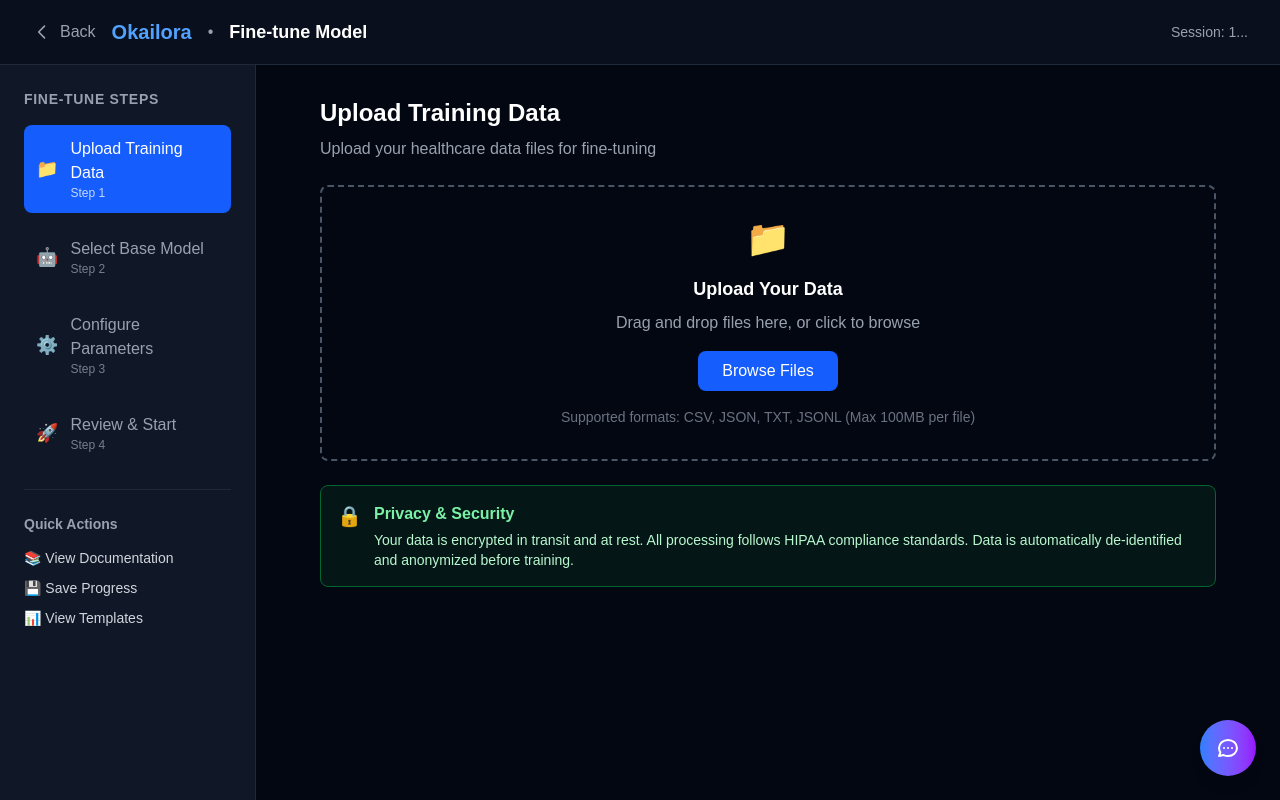
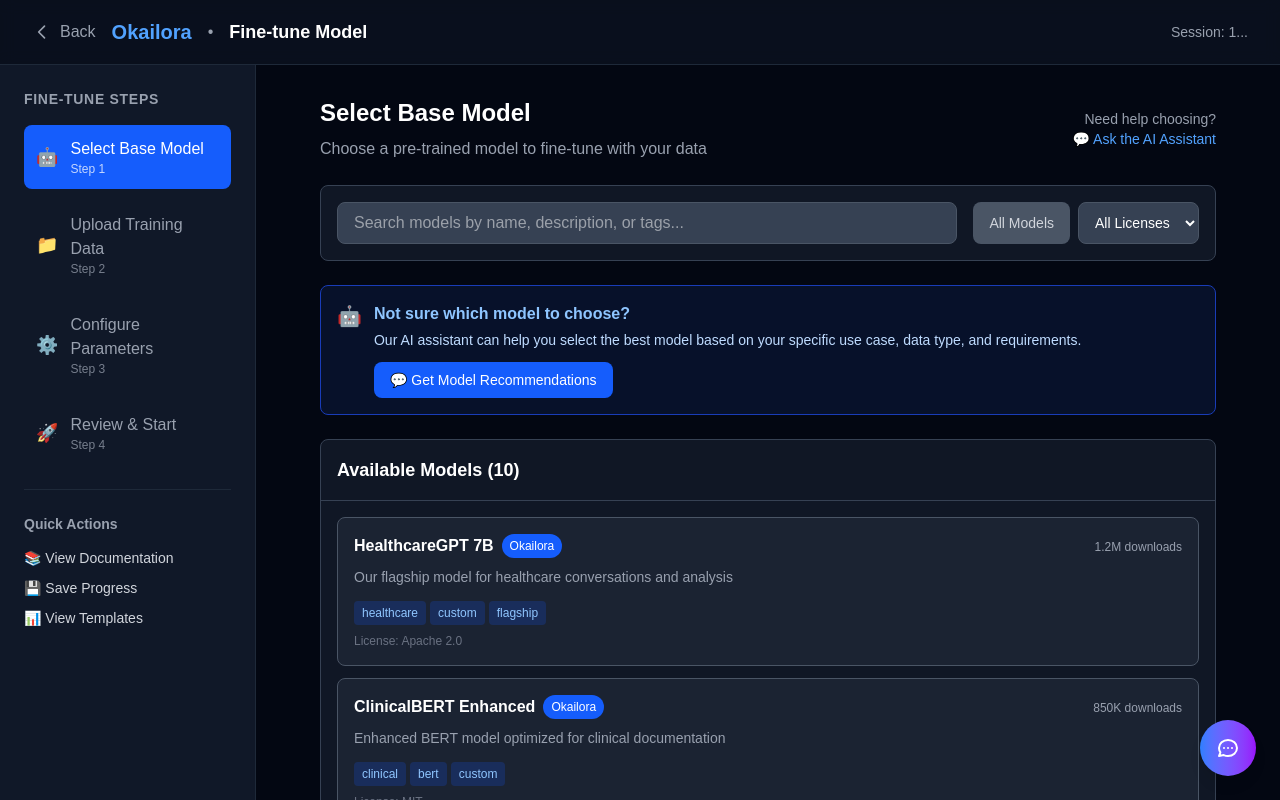
Before and after one commit to xinlei55555/okailora, a Next.js app in the folder frontend/: page /finetune/1 in a window 1280 px wide. Built offline with nearby package versions, Linux system fonts and the light colour scheme.

Commit message:
adjust workflow again

```diff
--- a/frontend/src/app/finetune/[sessionId]/page.tsx
+++ b/frontend/src/app/finetune/[sessionId]/page.tsx
@@ -277,8 +277,8 @@
               </h2>
               <div className="space-y-3">
                 {[
-                  { step: 1, title: "Upload Training Data", icon: "📁" },
-                  { step: 2, title: "Select Base Model", icon: "🤖" },
+                  { step: 1, title: "Select Base Model", icon: "🤖" },
+                  { step: 2, title: "Upload Training Data", icon: "📁" },
                   { step: 3, title: "Configure Parameters", icon: "⚙️" },
                   { step: 4, title: "Review & Start", icon: "🚀" },
                 ].map((item) => (
@@ -323,12 +323,222 @@
         <main className={`flex-1 transition-all duration-300 ${isChatOpen ? 'mr-0' : ''}`}>
           <div className="p-8">
             <div className="max-w-4xl mx-auto">
-              {/* Step 1: Data Upload */}
+              {/* Step 1: Model Selection */}
               {currentStep === 1 && (
                 <div className="space-y-6">
+                  <div className="flex items-center justify-between">
+                    <div>
+                      <h2 className="text-2xl font-bold mb-2">Select Base Model</h2>
+                      <p className="text-gray-400">Choose a pre-trained model to fine-tune with your data</p>
+                    </div>
+                    <div className="flex items-center space-x-3">
+                      <div className="text-sm text-gray-400 text-right">
+                        <p>Need help choosing?</p>
+                        <button className="text-blue-400 hover:text-blue-300 transition-colors">
+                          💬 Ask the AI Assistant
+                        </button>
+                      </div>
+                    </div>
+                  </div>
+
+                  {/* Simplified Search and Filters */}
+                  <div className="bg-gray-800/50 rounded-lg p-4 border border-gray-700">
+                    <div className="flex flex-col sm:flex-row gap-4">
+                      {/* Search */}
+                      <div className="flex-1">
+                        <input
+                          type="text"
+                          value={searchQuery}
+                          onChange={(e) => setSearchQuery(e.target.value)}
+                          placeholder="Search models by name, description, or tags..."
+                          className="w-full bg-gray-700 border border-gray-600 rounded-lg px-4 py-2 focus:outline-none focus:ring-2 focus:ring-blue-500"
+                        />
+                      </div>
+
+                      {/* Quick Filters */}
+                      <div className="flex gap-2">
+                        <button
+                          onClick={() => setShowOurModelsOnly(!showOurModelsOnly)}
+                          className={`px-4 py-2 rounded-lg text-sm font-medium transition-colors ${
+                            showOurModelsOnly
+                              ? "bg-blue-600 text-white"
+                              : "bg-gray-600 text-gray-300 hover:bg-gray-500"
+                          }`}
+                        >
+                          {showOurModelsOnly ? "Okailora Only" : "All Models"}
+                        </button>
+
+                        <select
+                          value={selectedLicense}
+                          onChange={(e) => setSelectedLicense(e.target.value)}
+                          className="bg-gray-700 border border-gray-600 rounded-lg px-3 py-2 text-sm focus:outline-none focus:ring-2 focus:ring-blue-500"
+                        >
+                          <option value="all">All Licenses</option>
+                          {allLicenses.map(license => (
+                            <option key={license} value={license}>{license}</option>
+                          ))}
+                        </select>
+                      </div>
+                    </div>
+
+                    {/* Tag Filters - Collapsible */}
+                    {selectedTags.length > 0 || searchQuery !== '' ? (
+                      <div className="mt-4 pt-4 border-t border-gray-700">
+                        <div className="flex flex-wrap gap-2">
+                          <span className="text-sm text-gray-400 mr-2">Tags:</span>
+                          {allTags.map(tag => (
+                            <button
+                              key={tag}
+                              onClick={() => {
+                                setSelectedTags(prev =>
+                                  prev.includes(tag)
+                                    ? prev.filter(t => t !== tag)
+                                    : [...prev, tag]
+                                );
+                              }}
+                              className={`px-2 py-1 rounded-full text-xs transition-colors ${
+                                selectedTags.includes(tag)
+                                  ? "bg-blue-600 text-white"
+                                  : "bg-gray-600 text-gray-300 hover:bg-gray-500"
+                              }`}
+                            >
+                              {tag}
+                            </button>
+                          ))}
+                        </div>
+                      </div>
+                    ) : null}
+                  </div>
+
+                  {/* AI Assistant Suggestion */}
+                  <div className="bg-blue-900/20 border border-blue-800 rounded-lg p-4">
+                    <div className="flex items-start space-x-3">
+                      <div className="text-blue-400 text-xl">🤖</div>
+                      <div>
+                        <h4 className="font-semibold text-blue-300 mb-1">Not sure which model to choose?</h4>
+                        <p className="text-sm text-blue-200 mb-3">
+                          Our AI assistant can help you select the best model based on your specific use case, data type, and requirements.
+                        </p>
+                        <button className="text-sm bg-blue-600 hover:bg-blue-700 text-white px-4 py-2 rounded-lg transition-colors">
+                          💬 Get Model Recommendations
+                        </button>
+                      </div>
+                    </div>
+                  </div>
+
+                  {/* Models List */}
+                  <div className="bg-gray-800/50 rounded-lg border border-gray-700">
+                    <div className="p-4 border-b border-gray-700 flex items-center justify-between">
+                      <h3 className="text-lg font-semibold">
+                        Available Models ({filteredModels.length})
+                      </h3>
+                      {showOurModelsOnly && (
+                        <span className="text-sm bg-blue-600/20 text-blue-300 px-2 py-1 rounded">
+                          Okailora Models Only
+                        </span>
+                      )}
+                    </div>
+
+                    <div className="max-h-96 overflow-y-auto">
+                      <div className="p-4 space-y-3">
+                        {filteredModels.map((model: Model) => (
+                          <div
+                            key={model.id}
+                            onClick={() => setSelectedModel(model.id)}
+                            className={`p-4 rounded-lg border cursor-pointer transition-all hover:scale-[1.01] ${
+                              selectedModel === model.id
+                                ? "border-blue-500 bg-blue-500/10 shadow-lg"
+                                : "border-gray-600 hover:border-gray-500 bg-gray-700/30"
+                            }`}
+                          >
+                            <div className="flex items-start justify-between mb-2">
+                              <div className="flex items-center space-x-2">
+                                <h3 className="font-semibold text-white">{model.name}</h3>
+                                {model.isOurs && (
+                                  <span className="text-xs bg-blue-600 text-white px-2 py-1 rounded-full font-medium">
+                                    Okailora
+                                  </span>
+                                )}
+                              </div>
+                              <div className="text-right">
+                                <span className="text-xs text-gray-400">{model.downloads} downloads</span>
+                                {selectedModel === model.id && (
+                                  <div className="text-xs text-blue-400 mt-1">✓ Selected</div>
+                                )}
+                              </div>
+                            </div>
+                            <p className="text-sm text-gray-400 mb-3 leading-relaxed">{model.description}</p>
+                            <div className="flex flex-wrap gap-1 mb-2">
+                              {model.tags.slice(0, 4).map((tag: string) => (
+                                <span
+                                  key={tag}
+                                  className={`text-xs px-2 py-1 rounded ${
+                                    model.isOurs
+                                      ? "bg-blue-600/20 text-blue-300"
+                                      : "bg-gray-600 text-gray-300"
+                                  }`}
+                                >
+                                  {tag}
+                                </span>
+                              ))}
+                              {model.tags.length > 4 && (
+                                <span className="text-xs text-gray-500">
+                                  +{model.tags.length - 4} more
+                                </span>
+                              )}
+                            </div>
+                            <div className="text-xs text-gray-500">License: {model.license}</div>
+                          </div>
+                        ))}
+
+                        {filteredModels.length === 0 && (
+                          <div className="text-center py-8 text-gray-400">
+                            <div className="text-4xl mb-2">🔍</div>
+                            <p>No models found matching your criteria</p>
+                            <button
+                              onClick={() => {
+                                setSearchQuery('');
+                                setSelectedTags([]);
+                                setSelectedLicense('all');
+                                setShowOurModelsOnly(false);
+                              }}
+                              className="text-blue-400 hover:text-blue-300 text-sm mt-2"
+                            >
+                              Clear all filters
+                            </button>
+                          </div>
+                        )}
+                      </div>
+                    </div>
+                  </div>
+
+                  {selectedModel && (
+                    <div className="flex justify-end">
+                      <button
+                        onClick={() => setCurrentStep(2)}
+                        className="bg-blue-600 hover:bg-blue-700 text-white px-6 py-3 rounded-lg transition-colors font-medium"
+                      >
+                        Continue to Data Upload →
+                      </button>
+                    </div>
+                  )}
+                </div>
+              )}
+
+              {/* Step 2: Data Upload */}
+              {currentStep === 2 && (
+                <div className="space-y-6">
+                  <div className="flex items-center justify-between">
                     <div>
                       <h2 className="text-2xl font-bold mb-2">Upload Training Data</h2>
                       <p className="text-gray-400">Upload your healthcare data files for fine-tuning</p>
+                    </div>
+                    <div className="text-sm text-gray-400 text-right">
+                      <p>Selected Model:</p>
+                      <p className="text-blue-400 font-medium">
+                        {selectedModel ? allModels.find(m => m.id === selectedModel)?.name : 'None'}
+                      </p>
+                    </div>
                   </div>
 
                   {/* File Upload Area */}
@@ -431,175 +641,22 @@
                     </div>
                   </div>
 
-                  {uploadedFiles.some(f => f.status === 'completed') && (
-                    <div className="flex justify-end">
-                      <button
-                        onClick={() => setCurrentStep(2)}
-                        className="bg-blue-600 hover:bg-blue-700 text-white px-6 py-2 rounded-lg transition-colors"
-                      >
-                        Continue to Model Selection
-                      </button>
-                    </div>
-                  )}
-                </div>
-              )}
-
-              {/* Step 2: Model Selection */}
-              {currentStep === 2 && (
-                <div className="space-y-6">
-                  <div>
-                    <h2 className="text-2xl font-bold mb-2">Select Base Model</h2>
-                    <p className="text-gray-400">Choose a pre-trained model to fine-tune with your data</p>
-                  </div>
-
-                  {/* Search and Filters */}
-                  <div className="bg-gray-800/50 rounded-lg p-6 border border-gray-700">
-                    <div className="grid grid-cols-1 md:grid-cols-2 lg:grid-cols-4 gap-4 mb-6">
-                      {/* Search */}
-                      <div className="lg:col-span-2">
-                        <label className="block text-sm font-medium mb-2">Search Models</label>
-                        <input
-                          type="text"
-                          value={searchQuery}
-                          onChange={(e) => setSearchQuery(e.target.value)}
-                          placeholder="Search for medical, clinical, or healthcare models..."
-                          className="w-full bg-gray-700 border border-gray-600 rounded-lg px-4 py-2 focus:outline-none focus:ring-2 focus:ring-blue-500"
-                        />
-                      </div>
-
-                      {/* License Filter */}
-                      <div>
-                        <label className="block text-sm font-medium mb-2">License</label>
-                        <select
-                          value={selectedLicense}
-                          onChange={(e) => setSelectedLicense(e.target.value)}
-                          className="w-full bg-gray-700 border border-gray-600 rounded-lg px-4 py-2 focus:outline-none focus:ring-2 focus:ring-blue-500"
-                        >
-                          <option value="all">All Licenses</option>
-                          {allLicenses.map(license => (
-                            <option key={license} value={license}>{license}</option>
-                          ))}
-                        </select>
-                      </div>
-
-                      {/* Our Models Toggle */}
-                      <div>
-                        <label className="block text-sm font-medium mb-2">Source</label>
-                        <button
-                          onClick={() => setShowOurModelsOnly(!showOurModelsOnly)}
-                          className={`w-full px-4 py-2 rounded-lg border transition-colors ${
-                            showOurModelsOnly
-                              ? "bg-blue-600 border-blue-500 text-white"
-                              : "bg-gray-700 border-gray-600 text-gray-300 hover:bg-gray-600"
-                          }`}
-                        >
-                          {showOurModelsOnly ? "Okailora Only" : "All Models"}
-                        </button>
-                      </div>
-                    </div>
-
-                    {/* Tag Filters */}
-                    <div>
-                      <label className="block text-sm font-medium mb-2">Filter by Tags</label>
-                      <div className="flex flex-wrap gap-2">
-                        {allTags.map(tag => (
-                          <button
-                            key={tag}
-                            onClick={() => {
-                              setSelectedTags(prev =>
-                                prev.includes(tag)
-                                  ? prev.filter(t => t !== tag)
-                                  : [...prev, tag]
-                              );
-                            }}
-                            className={`px-3 py-1 rounded-full text-sm transition-colors ${
-                              selectedTags.includes(tag)
-                                ? "bg-blue-600 text-white"
-                                : "bg-gray-600 text-gray-300 hover:bg-gray-500"
-                            }`}
-                          >
-                            {tag}
-                          </button>
-                        ))}
-                      </div>
-                    </div>
-                  </div>
-
-                  {/* Models List */}
-                  <div className="bg-gray-800/50 rounded-lg border border-gray-700">
-                    <div className="p-4 border-b border-gray-700">
-                      <h3 className="text-lg font-semibold">
-                        Available Models ({filteredModels.length})
-                      </h3>
-                    </div>
-
-                    <div className="max-h-96 overflow-y-auto">
-                      <div className="p-4 space-y-4">
-                        {filteredModels.map((model: Model) => (
-                          <div
-                            key={model.id}
-                            onClick={() => setSelectedModel(model.id)}
-                            className={`p-4 rounded-lg border cursor-pointer transition-all ${
-                              selectedModel === model.id
-                                ? "border-blue-500 bg-blue-500/10"
-                                : "border-gray-600 hover:border-gray-500 bg-gray-700/30"
-                            }`}
-                          >
-                            <div className="flex items-start justify-between mb-2">
-                              <div className="flex items-center space-x-2">
-                                <h3 className="font-semibold text-white">{model.name}</h3>
-                                {model.isOurs && (
-                                  <span className="text-xs bg-blue-600 text-white px-2 py-1 rounded-full">
-                                    Okailora
-                                  </span>
-                                )}
-                              </div>
-                              <span className="text-xs text-gray-400">{model.downloads}</span>
-                            </div>
-                            <p className="text-sm text-gray-400 mb-3">{model.description}</p>
-                            <div className="flex flex-wrap gap-1 mb-2">
-                              {model.tags.map((tag: string) => (
-                                <span
-                                  key={tag}
-                                  className={`text-xs px-2 py-1 rounded ${
-                                    model.isOurs
-                                      ? "bg-blue-600/20 text-blue-300"
-                                      : "bg-gray-600 text-gray-300"
-                                  }`}
-                                >
-                                  {tag}
-                                </span>
-                              ))}
-                            </div>
-                            <div className="text-xs text-gray-500">License: {model.license}</div>
-                          </div>
-                        ))}
-
-                        {filteredModels.length === 0 && (
-                          <div className="text-center py-8 text-gray-400">
-                            No models found matching your criteria
-                          </div>
-                        )}
-                      </div>
-                    </div>
-                  </div>
-
-                  {selectedModel && (
                   <div className="flex justify-between">
                     <button
                       onClick={() => setCurrentStep(1)}
                       className="border border-gray-600 text-gray-300 hover:bg-gray-700 px-6 py-2 rounded-lg transition-colors"
                     >
-                        Back to Data Upload
+                      ← Back to Model Selection
                     </button>
+                    {uploadedFiles.some(f => f.status === 'completed') && (
                       <button
                         onClick={() => setCurrentStep(3)}
                         className="bg-blue-600 hover:bg-blue-700 text-white px-6 py-2 rounded-lg transition-colors"
                       >
-                        Configure Parameters
+                        Configure Parameters →
                       </button>
+                    )}
                   </div>
-                  )}
                 </div>
               )}
 
@@ -795,13 +852,13 @@
                       onClick={() => setCurrentStep(2)}
                       className="border border-gray-600 text-gray-300 hover:bg-gray-700 px-6 py-2 rounded-lg transition-colors"
                     >
-                      Back to Model Selection
+                      ← Back to Data Upload
                     </button>
                     <button
                       onClick={() => setCurrentStep(4)}
                       className="bg-blue-600 hover:bg-blue-700 text-white px-6 py-2 rounded-lg transition-colors"
                     >
-                      Review & Start Training
+                      Review & Start Training →
                     </button>
                   </div>
                 </div>
@@ -916,7 +973,7 @@
                       onClick={() => setCurrentStep(3)}
                       className="border border-gray-600 text-gray-300 hover:bg-gray-700 px-6 py-2 rounded-lg transition-colors"
                     >
-                      Back to Configuration
+                      ← Back to Configuration
                     </button>
                     <button
                       className="bg-gradient-to-r from-blue-600 to-purple-600 hover:from-blue-700 hover:to-purple-700 text-white px-8 py-3 rounded-lg transition-all font-semibold"
```
Lines whose indentation alone changed are shown as unchanged.
